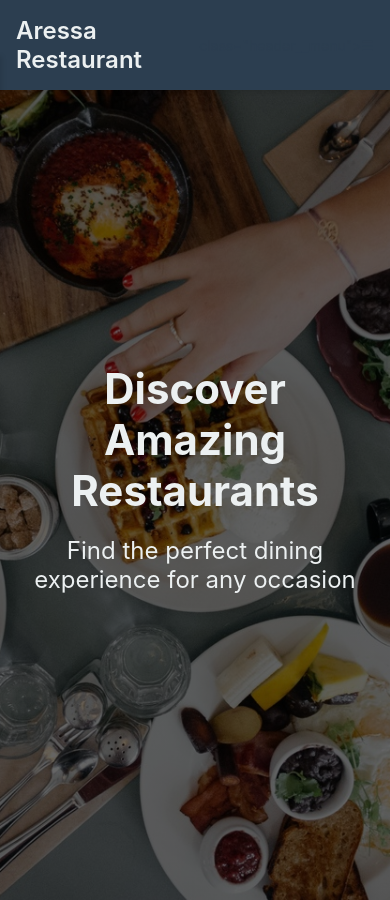
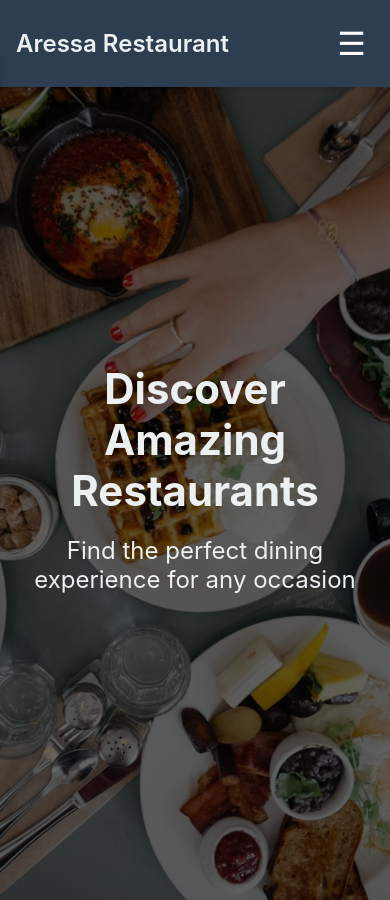
Before and after one commit to aamaulana10/aressa-restaurant-apps, a website built with webpack: page src/page/index.html in a window 390 px wide. Shown: the top 900 px of the page. Built offline with nearby package versions, Linux system fonts and the light colour scheme.

Commit message:
tidy up menu hamburger

```diff
--- a/src/page/index.html
+++ b/src/page/index.html
@@ -19,7 +19,7 @@
           <li class="nav__item"><a href="https://github.com/aamaulana10" tabindex="3">About Us</a></li>
         </ul>
       </nav>
-      <a id="menu" href="#"></a> class="header__menu">☰</a>
+      <a id="menu" href="#" class="header__menu">☰</a>
     </div>
   </header>
   <div class="hero">
--- a/src/styles/main.css
+++ b/src/styles/main.css
@@ -73,6 +73,7 @@
   color: var(--text-light);
   margin-left: auto;
   color: #ffffff;
+  text-decoration: none;
 }
 
 /*
```
